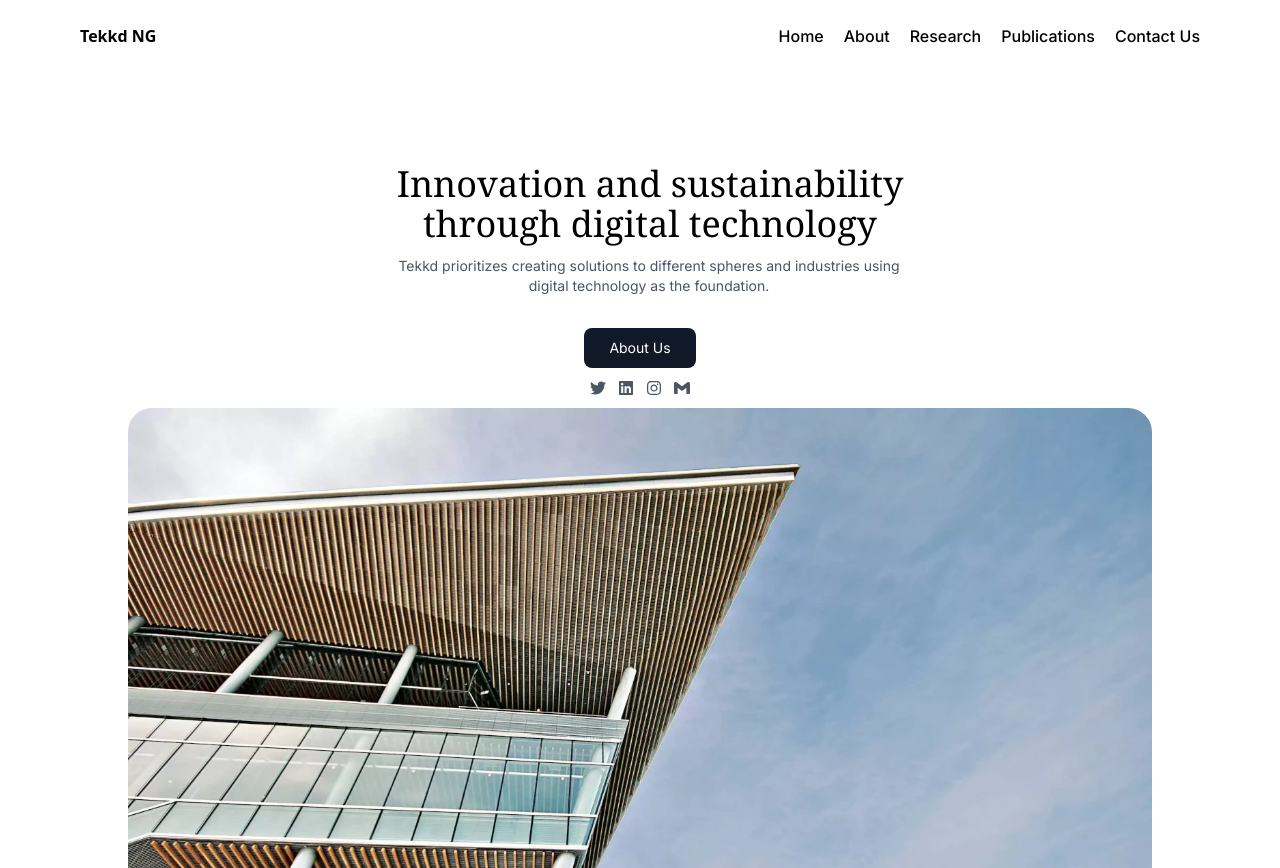
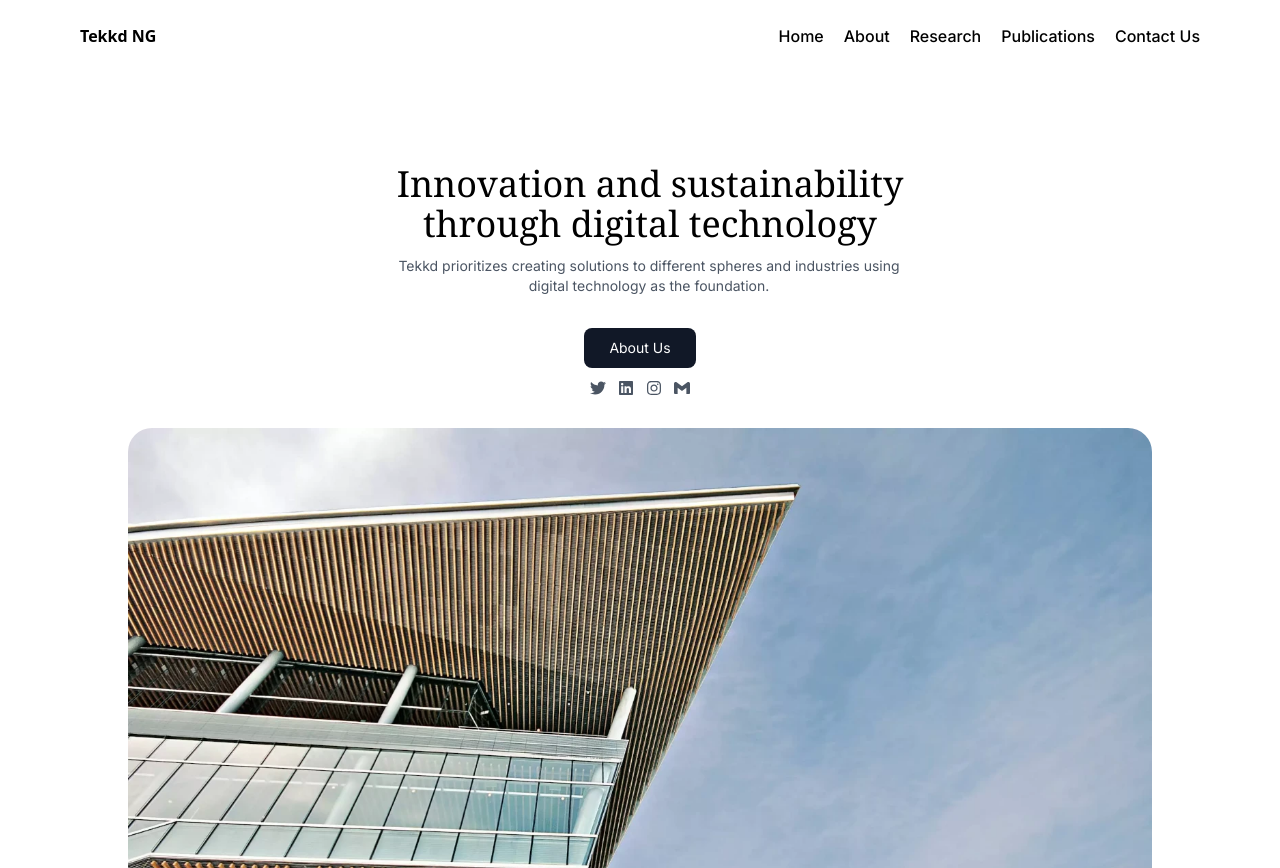
Before and after one commit to Tomiwakukoyi/tekkdng, a Next.js app: page / in a window 1280 px wide. Built offline with nearby package versions, Linux system fonts and the light colour scheme.

Commit message:
edits on the hero section, about page and set up of he meet the team component to be added to the about page

```diff
--- a/app/about/page.js
+++ b/app/about/page.js
@@ -16,7 +16,7 @@ const About = () => {
         </span>
         <span className=" text-sm md:text-base font-bold flex mx-auto mt-5 md:mt-10">Our Services</span>
 
-       <div className="flex gap-3 items-center justify-center mx-auto flex-wrap mt-3 w-[70%]">
+       <div className="flex gap-8 items-center justify-center mx-auto flex-wrap mt-3 w-[70%]">
          {servicesData.map((service, index) => (
           <OurServices key={index} {...service} />
         ))}
--- a/components/homeComponents/HeroSection.jsx
+++ b/components/homeComponents/HeroSection.jsx
@@ -24,7 +24,7 @@ const HeroSection = () => {
         </button>
       </Link>
       <Socials />
-      <div className="">
+      <div className=" mt-5">
         <Image
           src="/images/hero.webp"
           width={400}
--- a/components/homeComponents/SubHeroSection.jsx
+++ b/components/homeComponents/SubHeroSection.jsx
@@ -4,7 +4,7 @@ import contentData from "@/public/data/descData";
 
 const SubHeroSection = () => {
   return (
-    <div className=" font-serif flex flex-col items-center justify-center gap-8 mt-28">
+    <div className=" font-serif flex flex-col items-center justify-center gap-8 mt-24">
       <div className="flex flex-col items-center justify-center gap-2">
         <span className="text-4xl h-6 text-gray-400">*</span>
         <h1 className=" font-medium w-300 text-center text-2xl sm:text-3xl  ">
--- /dev/null
+++ b/components/team/MeetTheTeam.jsx
@@ -0,0 +1,9 @@
+import React from 'react'
+
+const MeetTheTeam = () => {
+  return (
+    <div>MeetTheTeam</div>
+  )
+}
+
+export default MeetTheTeam
```
